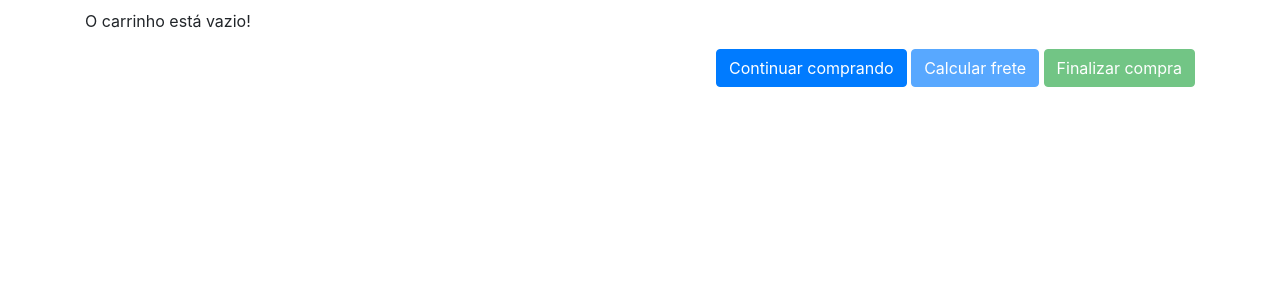
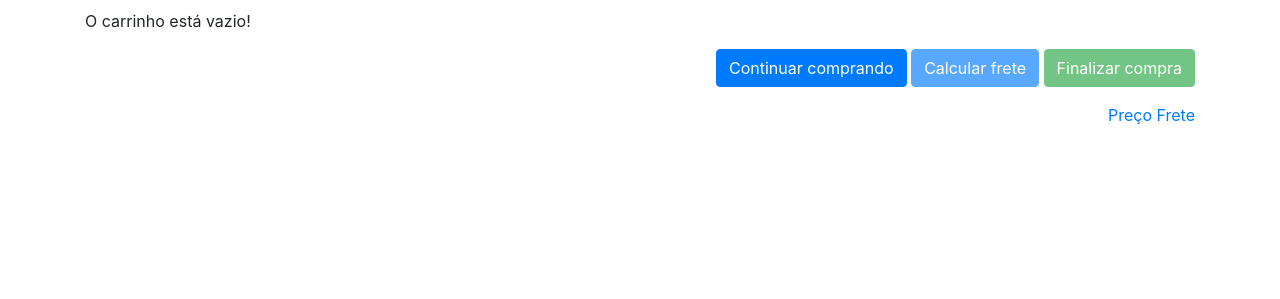
Before and after one commit to AlessandroRossiUFF/Loja-Online-com-Python--Django-SQLite3, a Django app: page /cart/ in a window 1280 px wide. Shown: the part 142-441 px from the top of the page. Run offline with Django 3.2, Linux system fonts and the light colour scheme; parts of the project's set-up code (start-up, migrations or seed data) failed here and were passed over; some libraries are stand-ins or nearby versions.

Commit message:
versão 0.4.2

```diff
--- a/cart/cart.py
+++ b/cart/cart.py
@@ -6,6 +6,7 @@ from django.conf import settings
 from products.models import Product
 
 from .forms import CartAddProductForm
+
 
 
 class Cart:
@@ -23,11 +24,16 @@ class Cart:
         for product in products:
             cart[str(product.id)]["product"] = product
 
+
+
+
+        #item["volume"] = 0
         for item in cart.values():
             item["price"] = Decimal(item["price"])
             item["total_price"] = item["quantity"] * item["price"]
             item["update_quantity_form"] = CartAddProductForm(
                 initial={"quantity": item["quantity"], "override": True}
+            #item["volume"] = item["quantity"]
             )
 
             yield item
@@ -65,6 +71,16 @@ class Cart:
             Decimal(item["price"]) * item["quantity"] for item in self.cart.values()
         )
 
+
+
+
+    def get_preco_frete(self):
+        volume = sum(item["quantity"] for item in self.cart.values())
+        return volume
+
+
+
+
     def clear(self):
         del self.session[settings.CART_SESSION_ID]
         self.save()
--- a/templates/cart/cart_detail.html
+++ b/templates/cart/cart_detail.html
@@ -21,6 +21,8 @@
             </tr>
         </thead>
         <tbody>
+
+
             {% for item in cart %}
             {% with product=item.product %}
             <tr>
@@ -54,6 +56,9 @@
             </tr>
             {% endwith %}
             {% endfor %}
+
+
+
             <tr class="bg-light">
                 <td class="font-weight-bold">Total</td>
                 <td></td>
@@ -61,11 +66,16 @@
                 <td class="font-weight-bold">R$ {{ cart.get_total_price }}</td>
                 <td></td>
             </tr>
+
+
         </tbody>
     </table>
     {% else %}
     <p>O carrinho está vazio!</p>
     {% endif %}
+
+
+
 
     <p class="text-right">
         <a class=" btn btn-primary" href="{% url 'products:list' %}">
@@ -82,6 +92,17 @@
             Finalizar compra
         </a>
     </p>
+
+
+    <p class="text-right">
+        <a class="text-right">
+            Preço Frete
+        </a>
+    </p>
+
+
+
+
 </div>
 
 {% endblock content %}
```
Also changed, not shown: templates/orders/order_form.html (+8 -0 lines), db.sqlite3.
